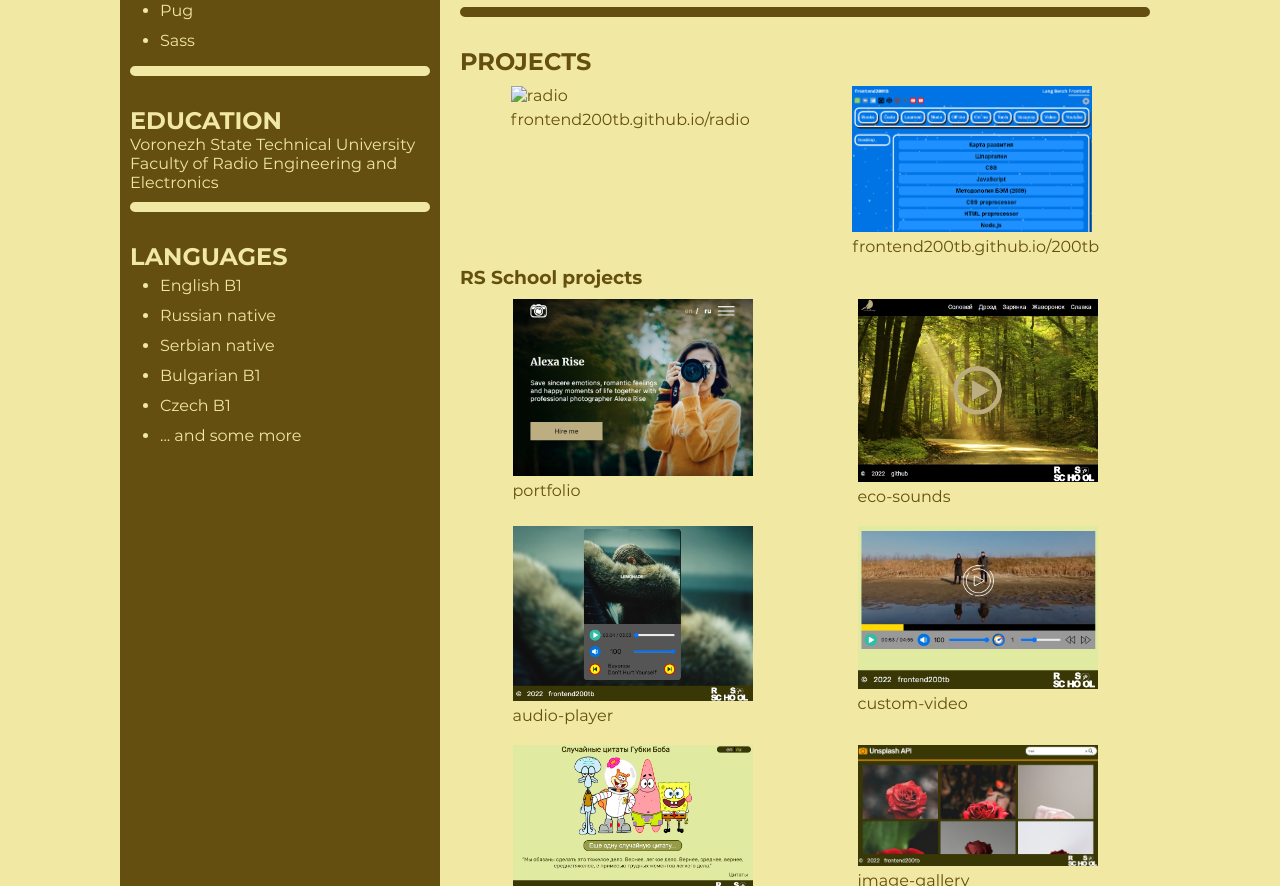
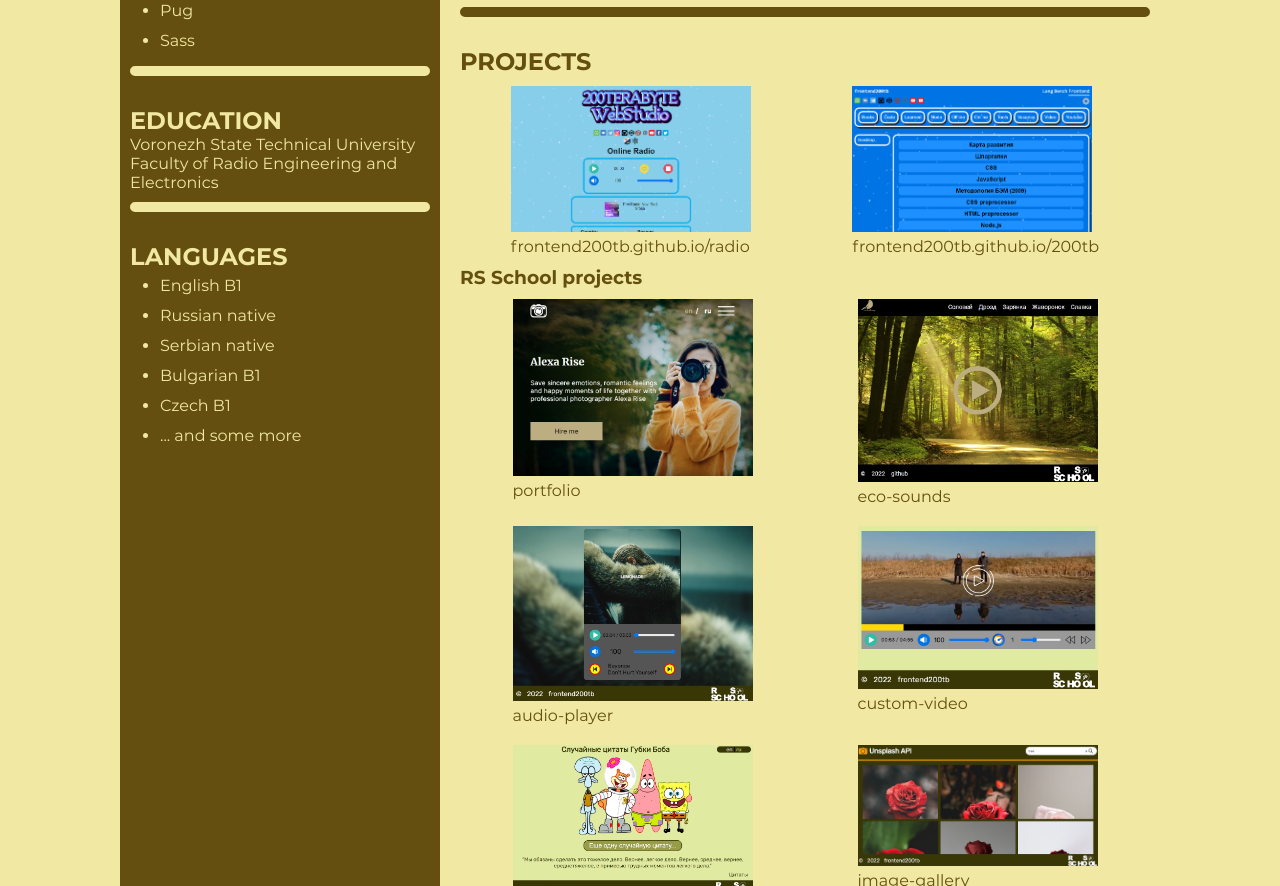
Before and after one commit to frontend200tb/rsschool-cv, a plain HTML site: page index.html in a window 1280 px wide. Shown: the part 938-1824 px from the top of the page. Drawn offline with Linux system fonts and the light colour scheme.

Commit message:
fix: change jpg to png q

```diff
--- a/index.html
+++ b/index.html
@@ -174,7 +174,7 @@
               <h2 class="section-title">Projects</h2>
               <div class="projects">
                 <div class="card">
-                  <img class="project-img" src="assets/img/radio.jpg" alt="radio">
+                  <img class="project-img" src="assets/img/radio.png" alt="radio">
 
                   <a class="projects-link"
                     href="https://frontend200tb.github.io/radio/">frontend200tb.github.io/radio</a>
```
